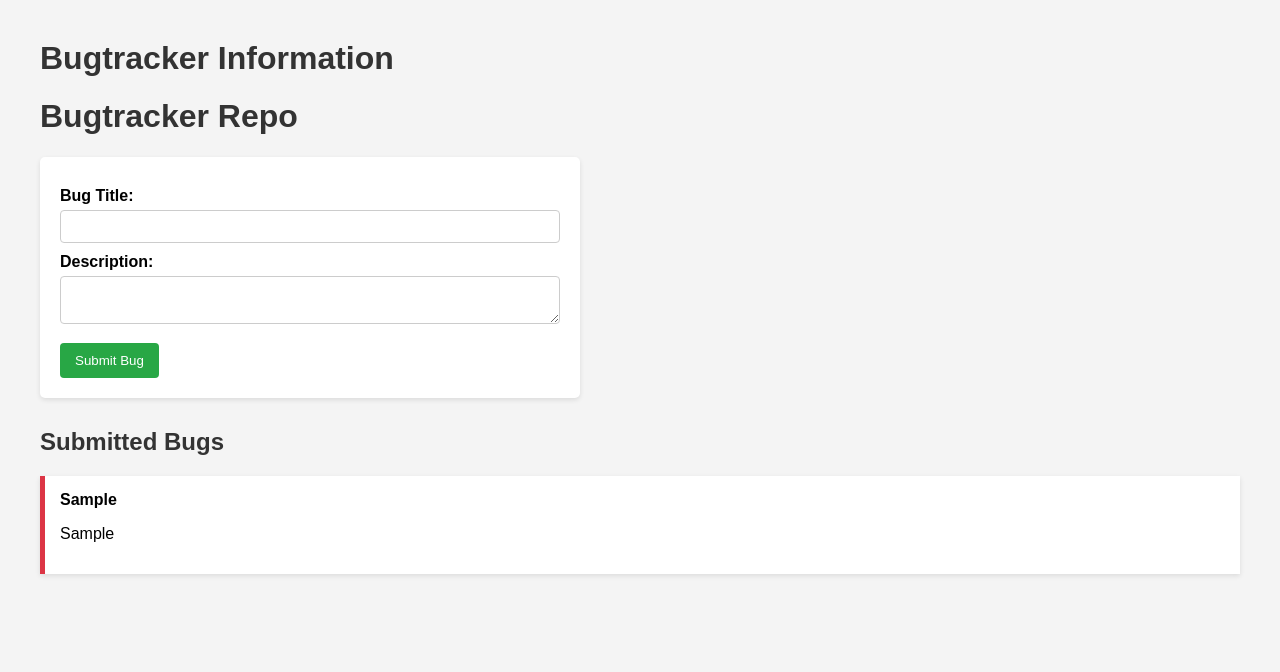
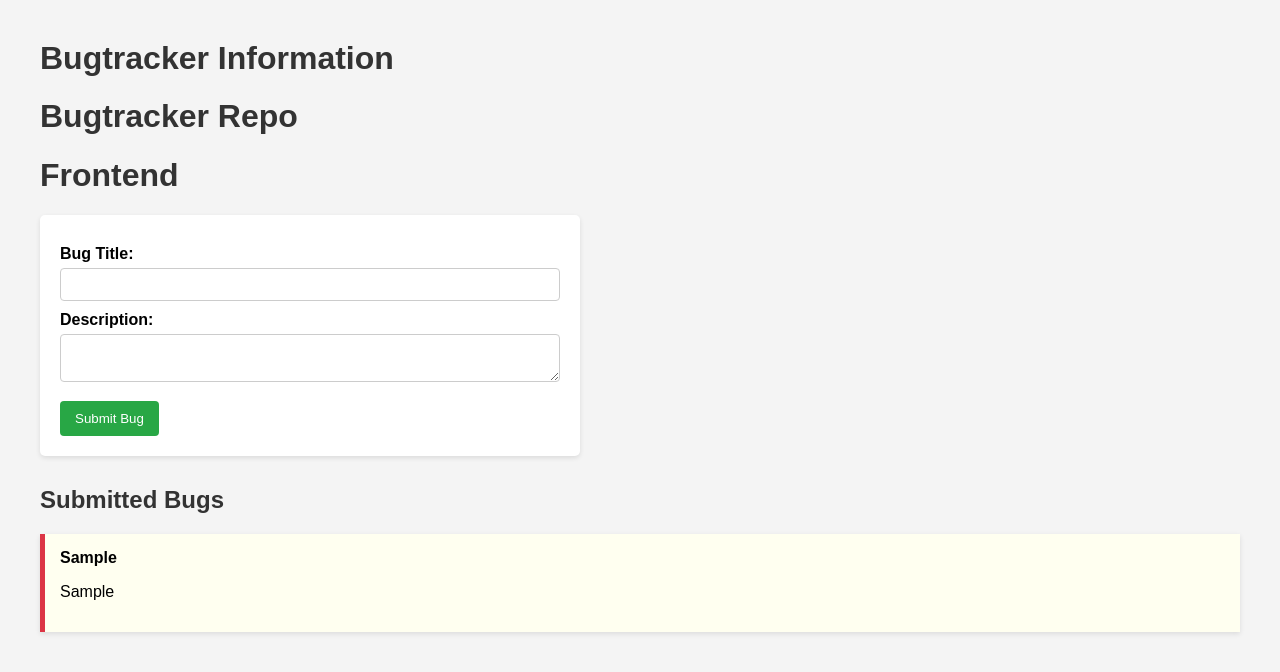
Before and after one commit to Lokeshwaran121/BugTracker, a plain HTML site: page index.html in a window 1280 px wide. Both pictures are taken after typing "Sample", "Sample" into the empty fields and a click on the button "Submit Bug". Drawn offline with Linux system fonts and the light colour scheme.

Commit message:
feat:updated frontend

```diff
--- a/index.html
+++ b/index.html
@@ -8,7 +8,7 @@
 <body>
     <h1>Bugtracker Information</h1>
     <h1>Bugtracker Repo</h1>
-
+    <h1>Frontend</h1>
     <form id="bugForm">
         <label for="bugTitle">Bug Title:</label>
         <input type="text" id="bugTitle" name="bugTitle" required>
--- a/style.css
+++ b/style.css
@@ -58,4 +58,5 @@ form button:hover {
     margin-bottom: 10px;
     border-left: 5px solid #dc3545;
     box-shadow: 0 2px 5px rgba(0,0,0,0.1);
+    background-color: #fffff0;
 }
```
